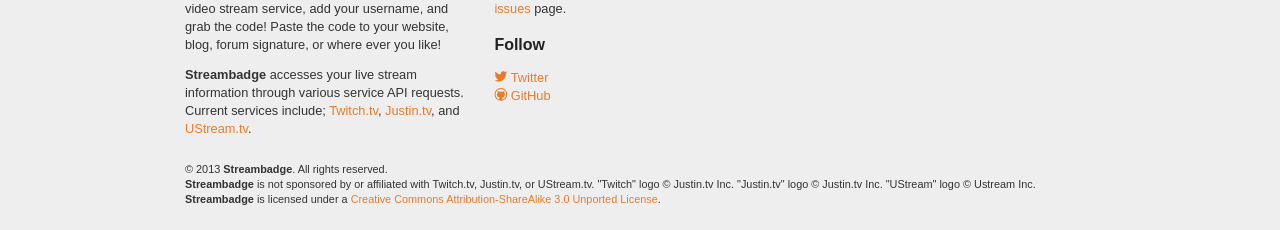
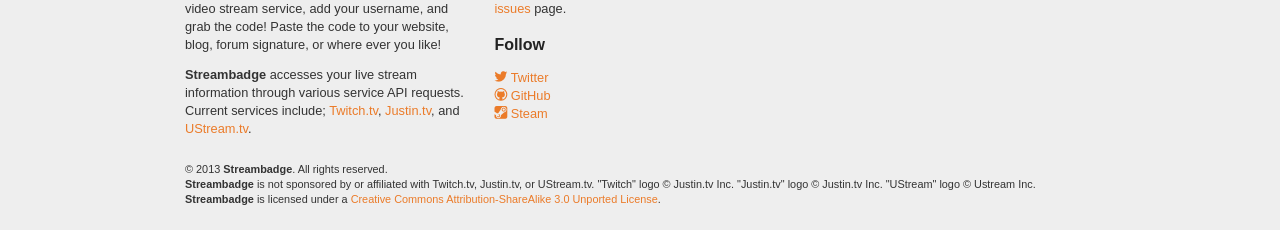
Before and after one commit to gerberface/streambadge, a PHP site: a page that uses index.html in a window 1280 px wide. Shown: the part 984-1214 px from the top of the page. Run offline with PHP 8.4, Linux system fonts and the light colour scheme; some libraries are stand-ins or nearby versions; some web fonts are replaced.

Commit message:
Added Steam group link

```diff
--- a/css/main.css
+++ b/css/main.css
@@ -601,7 +601,7 @@ footer p {
     font-style: normal;
 }
 
-.icon-user:before, .icon-eye:before, .icon-github:before, .icon-twitter:before, .icon-feed:before {
+.icon-user:before, .icon-eye:before, .icon-github:before, .icon-twitter:before, .icon-feed:before, .icon-steam:before, .icon-google-plus:before, .icon-facebook:before {
 	font-family: 'icomoon';
 	speak: none;
 	font-style: normal;
@@ -623,6 +623,15 @@ footer p {
 }
 .icon-feed:before {
 	content: "\e004";
+}
+.icon-steam:before {
+	content: "\e005";
+}
+.icon-google-plus:before {
+	content: "\e006";
+}
+.icon-facebook:before {
+	content: "\e007";
 }
 
 /* ==========================================================================
--- a/index.html
+++ b/index.html
@@ -91,11 +91,12 @@
 
                     <section class="footer-section">
                         <h4>Support</h4>
-                        <p>Questions or concerns? Found a bug? Please report any issues on the <a href="http://github/svinkle/streambadge/issues"><b>Streambadge</b> GitHub issues</a> page.</p>
+                        <p>Questions or concerns? Found a bug? Please report any issues on the <a href="https://github.com/svinkle/streambadge/issues"><b>Streambadge</b> GitHub issues</a> page.</p>
                         <h4>Follow</h4>
                         <ul class="footer-social-icons">
                             <li><a href="http://twitter.com/streambadge"><span aria-hidden="true" class="icon-twitter"></span> Twitter</a></li>
-                            <li><a href="http://github/svinkle/streambadge"><span aria-hidden="true" class="icon-github"></span> GitHub</a></li>
+                            <li><a href="http://github.com/svinkle/streambadge"><span aria-hidden="true" class="icon-github"></span> GitHub</a></li>
+							<li><a href="http://steamcommunity.com/groups/streambadge"><span aria-hidden="true" class="icon-steam"></span> Steam</a></li>
                         </ul>
                     </section>
 
```
Also changed, not shown: fonts/icomoon.ttf, fonts/icomoon.woff, 2 other files. Lines whose indentation alone changed are shown as unchanged.
